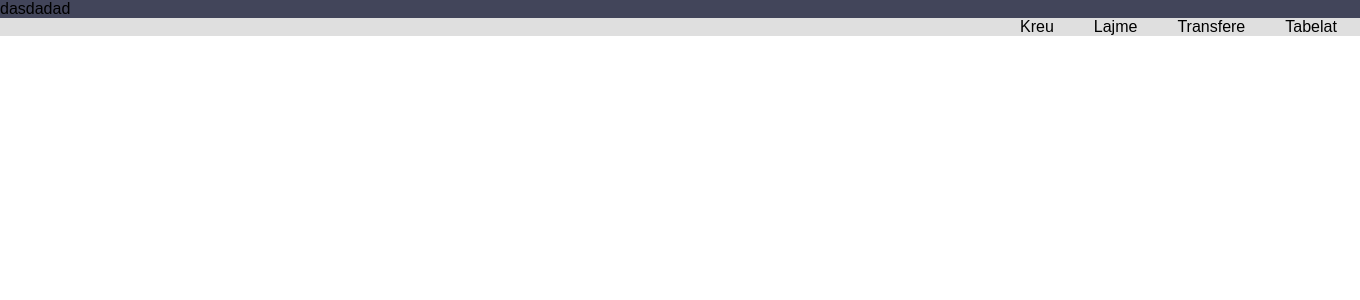
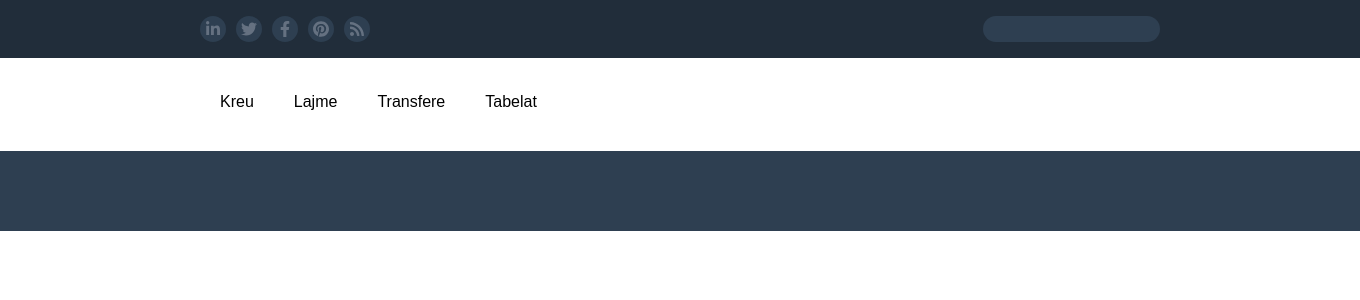
Before and after one commit to betimtasholli/INT19_20_Gr4, a PHP site: page / in a window 1360 px wide. Shown: the top 300 px of the page. Run offline with PHP 8.4, Linux system fonts and the light colour scheme.

Commit message:
Krijimi i Top Bar

```diff
--- a/index.html
+++ b/index.html
@@ -6,10 +6,74 @@
   </head>
 
   <body>
-    <div class="shiriti1">
-      dasdadad
+    <div class="top-bar">
+      <div class="container">
+        <div class="flex-row">
+          <div class="social-area">
+            <a href="https://www.linkedin.com" target="_blank">
+              <div class="social-circle">
+                <img
+                  class="social-icon"
+                  src="images/linkedin.svg"
+                  height="16"
+                  alt=""
+                />
               </div>
-    <div class="shiriti2">
+            </a>
+            <a href="https://www.twitter.com" target="_blank">
+              <div class="social-circle">
+                <img
+                  class="social-icon"
+                  src="images/twitter.svg"
+                  height="16"
+                  alt=""
+                />
+              </div>
+            </a>
+            <a href="https://www.facebook.com" target="_blank">
+              <div class="social-circle">
+                <img
+                  class="social-icon"
+                  src="images/facebook.svg"
+                  height="16"
+                  alt=""
+                />
+              </div>
+            </a>
+            <a href="https://www.pinterest.com" target="_blank">
+              <div class="social-circle">
+                <img
+                  class="social-icon"
+                  src="images/pinterest.svg"
+                  height="16"
+                  alt=""
+                />
+              </div>
+            </a>
+            <a href="https://www.rss.com" target="_blank">
+              <div class="social-circle">
+                <img
+                  class="social-icon"
+                  src="images/rss.svg"
+                  height="16"
+                  alt=""
+                />
+              </div>
+            </a>
+          </div>
+          <div class="search-form">
+            <input
+              class="search-input"
+              type="text"
+              name="search"
+              placeholder=""
+            />
+          </div>
+        </div>
+      </div>
+    </div>
+    <div class="header">
+      <div class="container">
         <div class="menu">
           <ul>
             <li>Kreu</li>
@@ -19,9 +83,18 @@
           </ul>
         </div>
       </div>
-    <div class="shiriti3">
-      <div class="shiriti3pjesa1"></div>
-      <div class="shiriti3pjesa2"></div>
+    </div>
+    <div class="slider">
+      <div class="container">
+        <div class="slider1"></div>
+        <div class="slider2"></div>
+      </div>
+    </div>
+    <div class="shout">
+      <div class="container"></div>
+    </div>
+    <div class="content">
+      <div class="container"></div>
     </div>
   </body>
 </html>
--- a/styles/style.css
+++ b/styles/style.css
@@ -4,19 +4,67 @@
   font-family: sans-serif;
 }
 
-.shiriti1 {
-  width: 100%;
-  height: 5%;
-  background: #42455a;
+.container {
+  max-width: 960px;
+  width: 90%;
+  margin: 0 auto;
 }
 
-.shiriti2 {
-  background: #dfdfdf;
+.top-bar {
+  width: 100%;
+  padding-top: 16px;
+  padding-bottom: 16px;
+  background: #212d3a;
+}
+
+.flex-row {
+  display: flex;
+  justify-content: space-between;
+}
+
+.social-area {
+  display: flex;
+}
+
+.social-circle {
+  display: block;
+  margin-right: 10px;
+  height: 26px;
+  width: 26px;
+  border-radius: 50%;
+  background-color: #2e3f51;
+  text-align: center;
+}
+
+.social-circle:hover {
+  background-color: #db4a39;
+}
+
+.social-icon {
+  margin-top: 5px;
+}
+
+.search-form {
+  display: block;
+}
+
+.search-input {
+  background-color: #2e3f51;
+  border: none;
+  outline: none;
+  border-radius: 14px;
+  height: 26px;
+}
+
+.header {
+  width: 100%;
+  padding-top: 35px;
+  padding-bottom: 40px;
+  background-color: #ffffff;
 }
 
 .menu ul {
   display: inline-flex;
-  margin-left: 1000px;
 }
 
 .menu ul li {
@@ -25,16 +73,20 @@
   cursor: pointer;
 }
 
-.classical {
-  font-size: 20px;
-  margin-left: 20px;
+.slider {
+  width: 100%;
+  padding-bottom: 40px;
+  padding-top: 40px;
+  background-color: #2e3f51;
 }
 
-.shiriti3 {
-  background: #0e3d42;
+.slider1 {
+  padding-left: 25px;
+  padding-right: 31px;
+  background-color: #2f3944;
 }
-
-.pjesaShkrim {
-  width: 50px;
-  height: 100%;
+.slider2 {
+  padding-left: 247px;
+  padding-right: 238px;
+  background-color: #303030;
 }
```
Also changed, not shown: images/facebook.svg (added), images/linkedin.svg (added), images/pinterest.svg (added), images/rss.svg (added), images/twitter.svg (added). Lines whose indentation alone changed are shown as unchanged.
